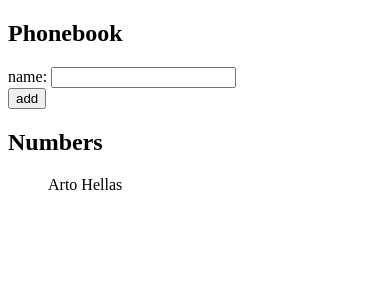
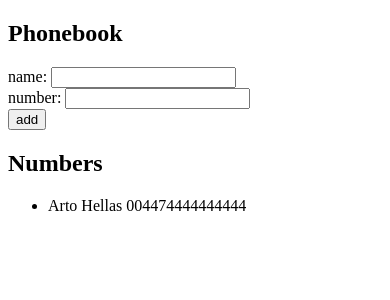
Before and after one commit to mecene/fullstack-Helsinki, a React (Create React App) app in the folder part2/phonebook/: page / in a window 390 px wide. Shown: the top 300 px of the page. Built offline with nearby package versions, Linux system fonts and the light colour scheme.

Commit message:
part-2_phonebook_step-3

```diff
--- a/part2/phonebook/src/App.js
+++ b/part2/phonebook/src/App.js
@@ -2,18 +2,23 @@
 
 const App = () => {
   const [persons, setPersons] = useState([
-    { name: 'Arto Hellas' }
+    {
+      name: 'Arto Hellas',
+      number: '004474444444444'
+    }
   ])
+
   const [newName, setNewName] = useState('')
+  const [newNumber, setNewNumber] = useState('')
 
-  const handleNewName = (e) => {
-    setNewName(e.target.value)
-  }
+  const handleNewName = (e) => setNewName(e.target.value)
+  const handleNewNumber = (e) => setNewNumber(e.target.value)
 
   const addPerson = (e) => {
     e.preventDefault()
     const newObject = {
-      name: newName
+      name: newName,
+      number: newNumber
     }
     //filter trough array to find value
     const alreadyExist = persons.filter(person => person.name === newName).length > 0
@@ -21,6 +26,7 @@
     alreadyExist ? alert(`${newName} is already added to phonebook`) : setPersons(persons.concat(newObject))
     // reset input value
     setNewName('')
+    setNewNumber('')
   }
 
   return (
@@ -31,11 +37,17 @@
           name: <input onChange={handleNewName} value={newName} />
         </div>
         <div>
+          number: <input onChange={handleNewNumber} value={newNumber} />
+        </div>
+        <div>
           <button type="submit" >add</button>
         </div>
       </form>
       <h2>Numbers</h2>
-      {persons.map(person => <ul key={person.name}>{person.name}</ul>)}
+      <ul>
+        {persons.map(person => <li key={person.name}>{person.name} {person.number}</li>)}
+      </ul>
+
     </div>
   )
 }
```
